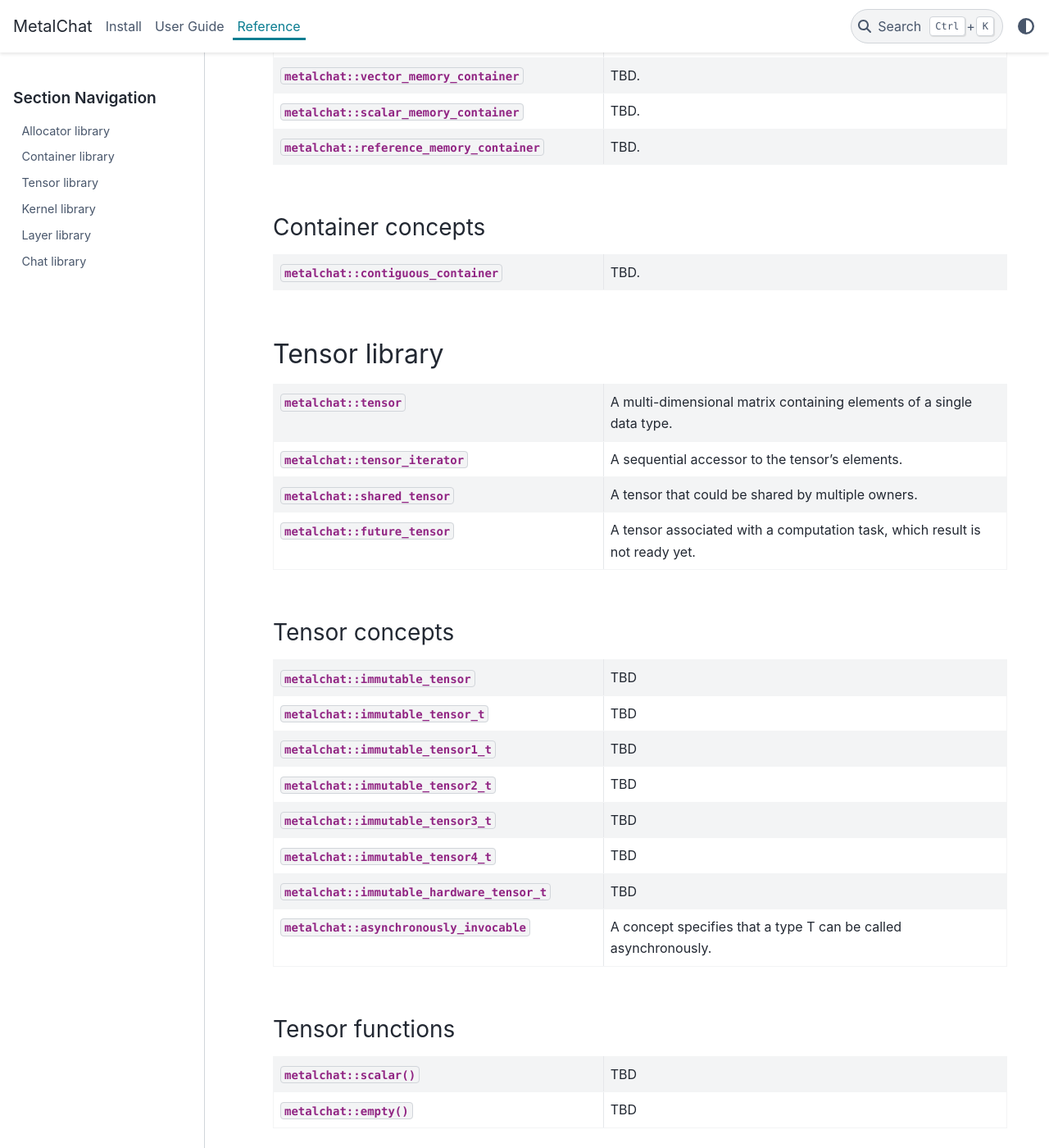
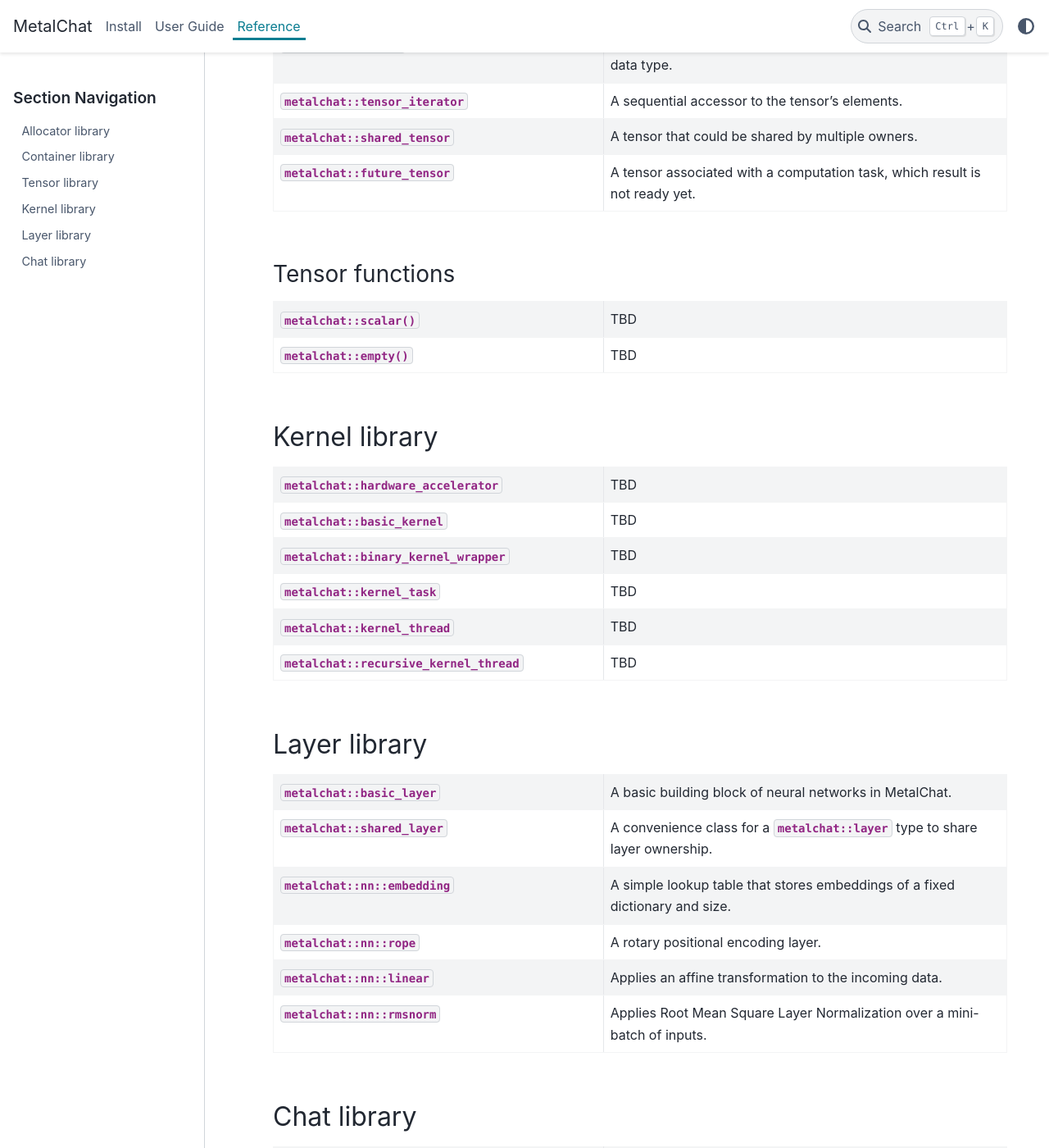
Before and after one commit to ybubnov/metalchat, a Sphinx documentation site: the page built from documentation/reference/index.rst, in a window 1280 px wide and 1400 px high, scrolled down 1437 px. Shown: the whole window at 82% size. Built offline with Sphinx 7.4.7 and the PyData theme 0.15.4, drawn with Linux system fonts in a browser that asks for light colours; some of the changed text lies outside the part shown.

Commit message:
Rename layer to basic_layer, update documentation.

```diff
--- a/documentation/reference/index.rst
+++ b/documentation/reference/index.rst
@@ -62,26 +62,6 @@ Allocator library
        implementation.
 
 
-Allocator concepts
-^^^^^^^^^^^^^^^^^^
-
-.. list-table::
-   :width: 100%
-   :widths: 45 55
-
-   * - :cpp:concept:`metalchat::allocator`
-     - TBD
-
-   * - :cpp:concept:`metalchat::allocator_t`
-     - TBD
-
-   * - :cpp:concept:`metalchat::hardware_allocator`
-     - TBD
-
-   * - :cpp:concept:`metalchat::hardware_allocator_t`
-     - TBD
-
-
 Container library
 -----------------
 
@@ -105,17 +85,6 @@ Container library
      - TBD.
 
 
-Container concepts
-^^^^^^^^^^^^^^^^^^
-
-.. list-table::
-   :width: 100%
-   :widths: 45 55
-
-   * - :cpp:concept:`metalchat::contiguous_container`
-     - TBD.
-
-
 Tensor library
 --------------
 
@@ -134,38 +103,6 @@ Tensor library
 
    * - :cpp:class:`metalchat::future_tensor`
      - A tensor associated with a computation task, which result is not ready yet.
-
-
-Tensor concepts
-^^^^^^^^^^^^^^^
-
-.. list-table::
-   :width: 100%
-   :widths: 45 55
-
-   * - :cpp:concept:`metalchat::immutable_tensor`
-     - TBD
-
-   * - :cpp:concept:`metalchat::immutable_tensor_t`
-     - TBD
-
-   * - :cpp:concept:`metalchat::immutable_tensor1_t`
-     - TBD
-
-   * - :cpp:concept:`metalchat::immutable_tensor2_t`
-     - TBD
-
-   * - :cpp:concept:`metalchat::immutable_tensor3_t`
-     - TBD
-
-   * - :cpp:concept:`metalchat::immutable_tensor4_t`
-     - TBD
-
-   * - :cpp:concept:`metalchat::immutable_hardware_tensor_t`
-     - TBD
-
-   * - :cpp:concept:`metalchat::asynchronously_invocable`
-     - A concept specifies that a type T can be called asynchronously.
 
 
 Tensor functions
@@ -208,17 +145,6 @@ Kernel library
      - TBD
 
 
-Kernel Concepts
-^^^^^^^^^^^^^^^
-
-.. list-table::
-   :width: 100%
-   :widths: 45 55
-
-   * - :cpp:concept:`metalchat::hardware_encodable_function`
-     - TBD
-
-
 Layer library
 -------------
 
@@ -226,7 +152,7 @@ Layer library
    :width: 100%
    :widths: 45 55
 
-   * - :cpp:class:`metalchat::layer`
+   * - :cpp:class:`metalchat::basic_layer`
      - A basic building block of neural networks in MetalChat.
 
    * - :cpp:class:`metalchat::shared_layer`
@@ -258,19 +184,8 @@ Chat library
    * - :cpp:class:`metalchat::chat`
      - A language model adapter to receive and send messages.
 
+   * - :cpp:class:`metalchat::polymorphic_chat`
+     - TBD
+
    * - :cpp:class:`metalchat::language_transformer`
      - A language estimator adapter to predict the next token.
-
-
-Chat concepts
-^^^^^^^^^^^^^
-
-.. list-table::
-   :width: 100%
-   :widths: 45 55
-
-   * - :cpp:concept:`metalchat::language_estimator_t`
-     - Specifies that a type is a language estimator, producing logits of next token.
-
-   * - :cpp:concept:`metalchat::language_transformer_t`
-     - Specifies that a type is a language transformer, producing a next token.
--- a/documentation/reference/layer.rst
+++ b/documentation/reference/layer.rst
@@ -4,7 +4,7 @@ Layer library
 Layer
 -----
 
-.. doxygenclass:: metalchat::layer
+.. doxygenclass:: metalchat::basic_layer
    :members:
 
 
```
Also changed, not shown: 12 other files.
